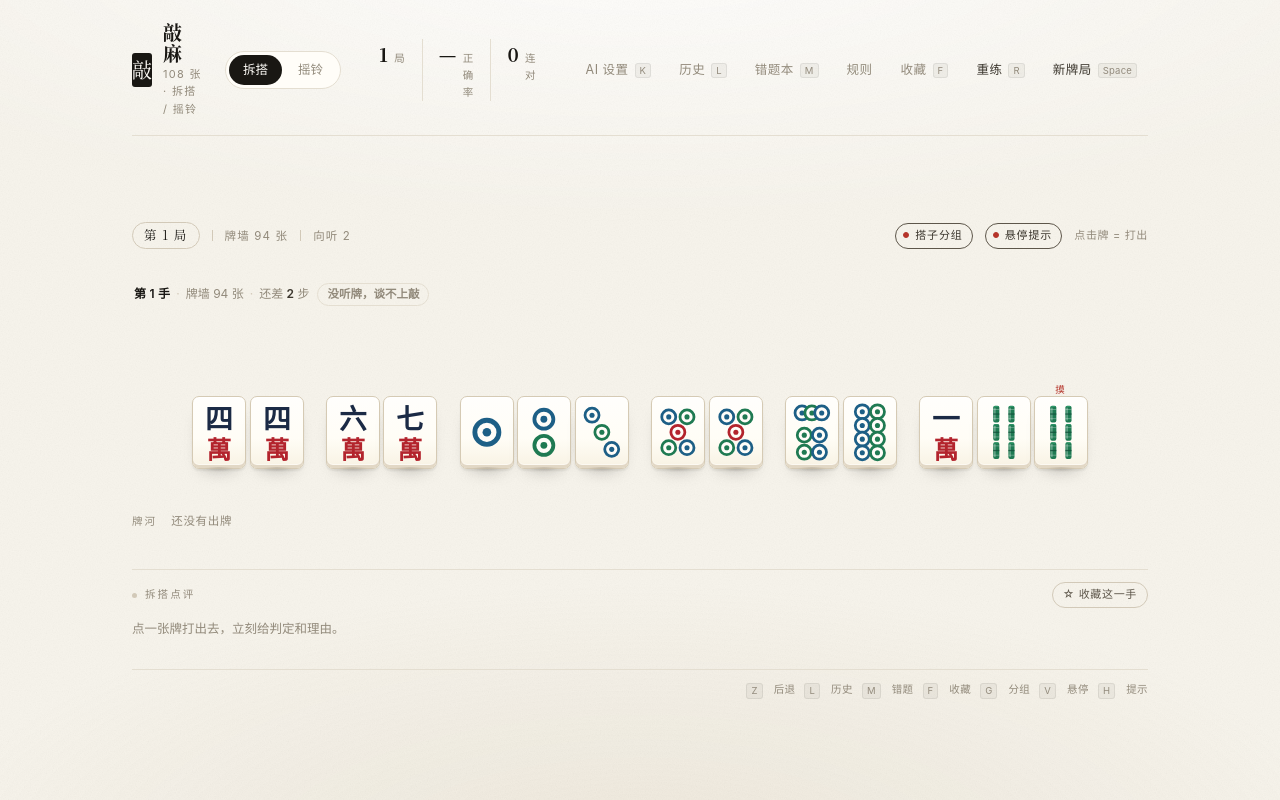
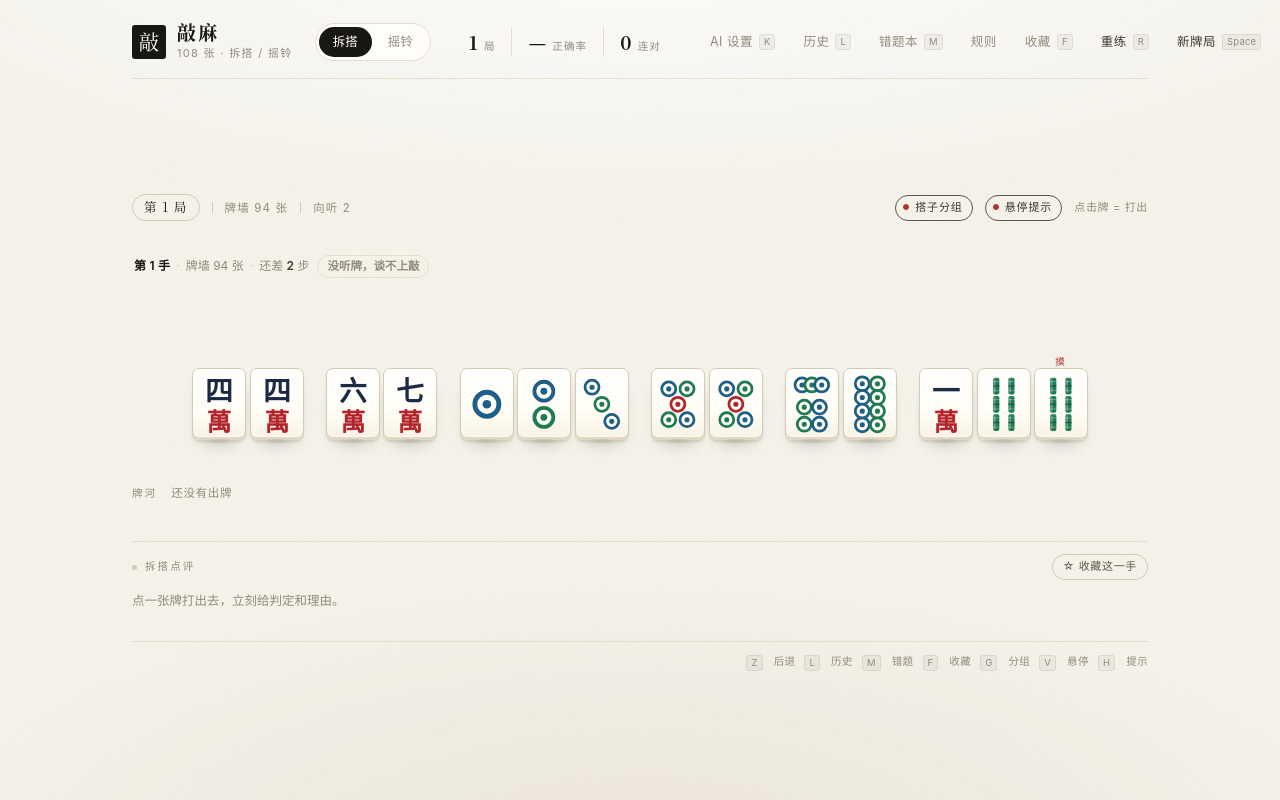
Before and after one commit to Hide0nGrass/qiaoma_trainer, a website with bundled scripts: page public/index.html in a window 1280 px wide. Built offline with nearby package versions, Linux system fonts and the light colour scheme; files whose address does not match are found by name.

Commit message:
顶栏：加宽版心、放不下时整体换行（不再挤压品牌）

```diff
--- a/public/style.css
+++ b/public/style.css
@@ -1403,3 +1403,10 @@ body.mode-read #replayBtn, body.mode-read #newBtn { display: none; }
 .ai-note { font-size: 11.5px; color: var(--muted); line-height: 1.7; margin: 12px 0 0; }
 .ai-note code { font-size: 11px; background: var(--paper-3); padding: 1px 4px; border-radius: 4px; }
 #aiBtn.on { color: var(--green); border-color: rgba(47,107,82,.45); }
+
+/* 顶栏：挤压时整体换行，而不是把品牌/统计压成竖排 */
+.topbar { flex-wrap: wrap; row-gap: 10px; }
+@media (min-width: 1240px) { .topbar { flex-wrap: nowrap; } }
+.brand { flex: 0 0 auto; }
+.stats { flex: 0 0 auto; }
+.actions { flex: 0 0 auto; margin-left: auto; }
```
